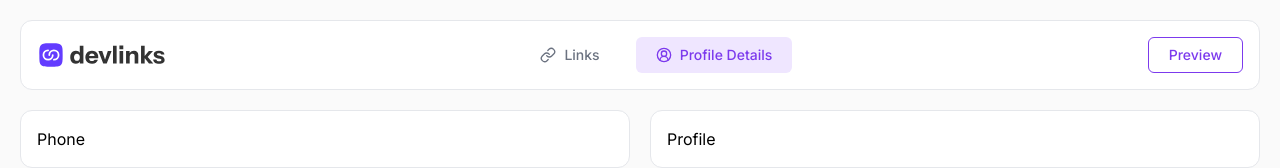
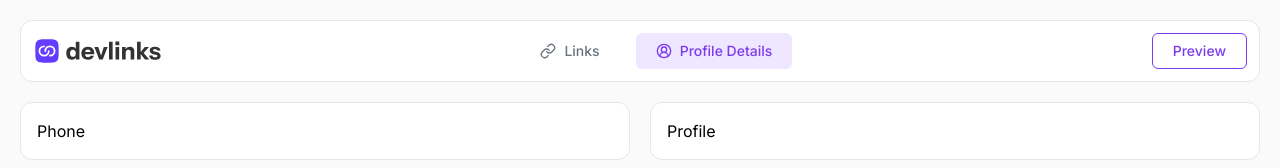
Before and after one commit to wassim-triki/rbk-challenge, a Next.js app: page /profile in a window 1280 px wide. Shown: the top 168 px of the page. Built offline with nearby package versions, Linux system fonts and the light colour scheme.

Commit message:
fix header padding

```diff
--- a/src/app/components/Header.tsx
+++ b/src/app/components/Header.tsx
@@ -8,7 +8,7 @@ import Image from "next/image";
 
 const Header = () => {
   return (
-    <header className="bg-white border p-4 rounded-xl overflow-hidden col-span-2 ">
+    <header className="bg-white border p-3 rounded-xl overflow-hidden col-span-2 ">
       <Container>
         <div className="flex items-center justify-between">
           <Link href={"/"}>
```
